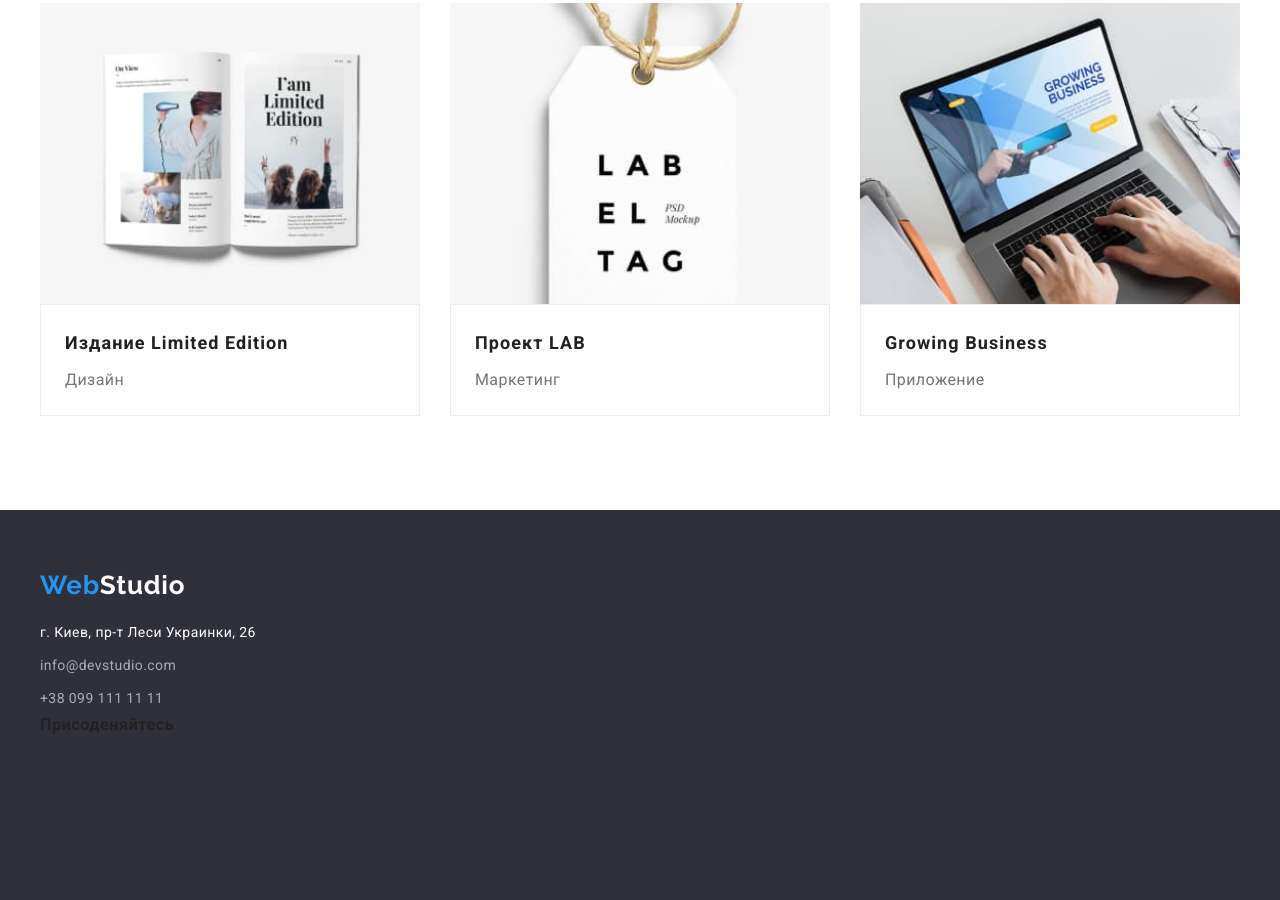
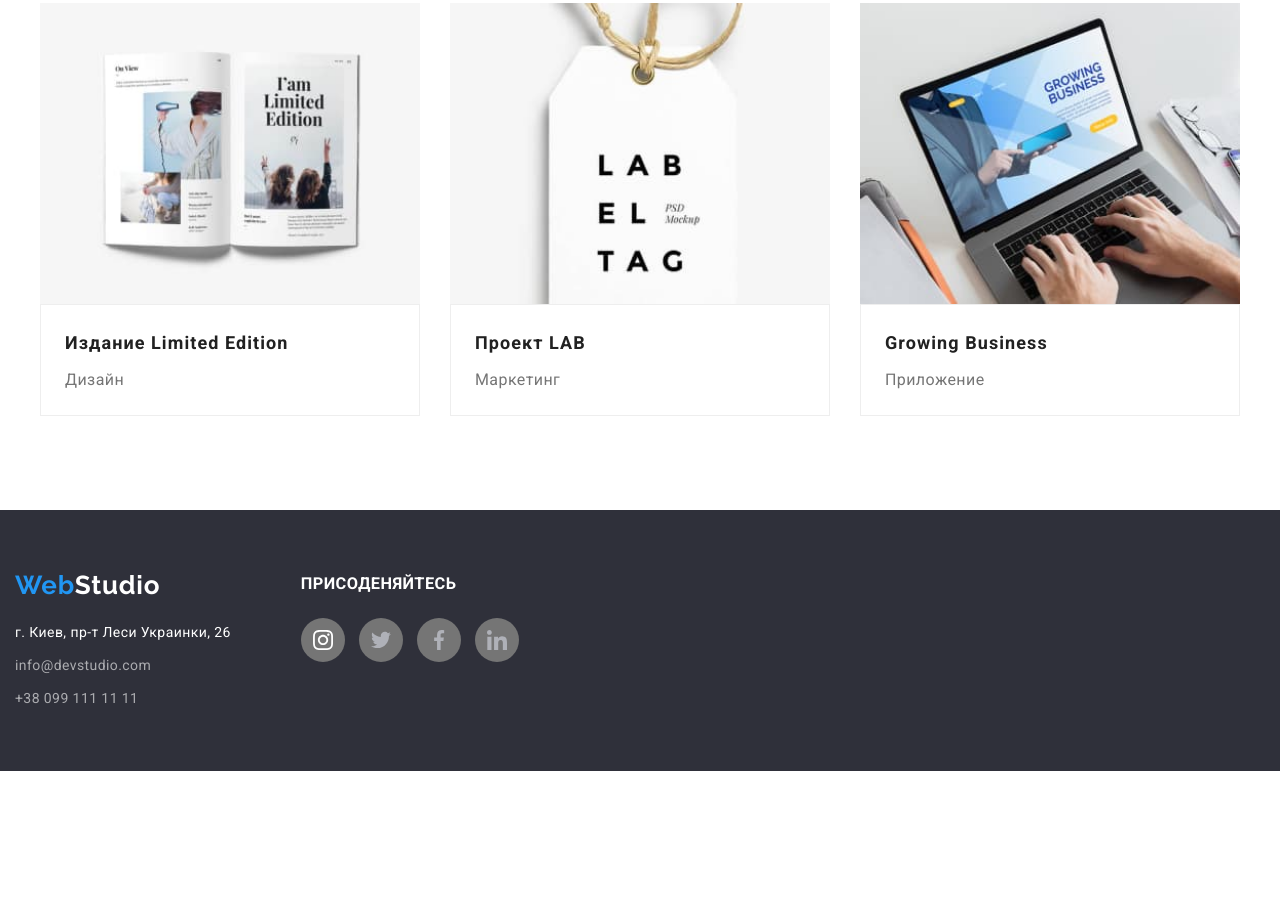
Before and after one commit to Oleksii-Borok/goit-markup-hw-04, a plain HTML site: page portfolio.html in a window 1280 px wide. Shown: the part 1148-2048 px from the top of the page. After the commit the page ends 1919 px from the top, so only its background shows below. Drawn offline with nearby package versions, Linux system fonts and the light colour scheme.

Commit message:
final-with-mistakes

```diff
--- a/css/styles.css
+++ b/css/styles.css
@@ -120,6 +120,11 @@ body {
   color: var(--blue-color);
 }
 
+.contacts-icon:hover,
+.contacts-icon:focus {
+  fill: var(--blue-color);
+}
+
 .header-contacts {
   display: flex;
   margin-left: auto;
@@ -128,6 +133,17 @@ body {
 .header-nav {
   display: flex;
   align-items: center;
+}
+
+.contacts-block {
+  display: flex;
+  align-items: center;
+}
+
+.contacts-icon {
+  padding-right: 10px;
+  padding-top: 6px;
+  fill: var(--main-text-color);
 }
 
 /* -------------------------main section------------------------ */
@@ -463,8 +479,49 @@ body {
 }
 
 .join {
+  margin-left: 70px;
+  margin-right: auto;
+}
+
+.join-link {
+  display: inline-flex;
+  justify-content: center;
+  align-items: center;
+  width: 44px;
+  height: 44px;
+  border-radius: 50px;
+  background-color: var(--main-text-color);
+}
+
+.join-link:hover,
+.join-link:focus {
+  background-color: var(--blue-color);
+}
+
+.join-item + .join-item {
+  margin-left: 10px;
+}
+
+.join-link-icon {
+  fill: var(--white-color);
+  display: inline-flex;
+  justify-content: center;
+}
+
+.join-item {
+  display: inline;
+}
+
+.join-title {
+  color: var(--white-color);
+  text-transform: uppercase;
 }
 
 .join-list {
-  display: flex;
+  padding-top: 20px;
 }
+
+.footer-container {
+  margin-right: auto;
+  display: inline-flex;
+}
--- a/portfolio.html
+++ b/portfolio.html
@@ -30,12 +30,29 @@
             </ul>
         </nav>
         <ul class="list header-contacts">
+
             <li class="contacts-item">
-                <a class="link header-link" href="mailto:info@devstudio.com">info@devstudio.com</a>
+                <div class="contacts-block">
+                    <a class="link" href="/">
+                        <svg class="contacts-icon" width="16" height="12">
+                            <use href="./images/icons.svg#icon-envelope-hover"></use>
+                        </svg>
+                    </a>
+                    <a class="link header-link" href="mailto:info@devstudio.com">info@devstudio.com</a>
+                </div>
             </li>
+
             <li class="contacts-item">
-                <a class="link header-link" href="tel:+380961111111">+38 096 111 11 11</a>
+                <div class="contacts-block">
+                    <a class="link" href="/">
+                        <svg class="contacts-icon" width="10" height="16">
+                            <use href="./images/icons.svg#icon-smartphone-hover"></use>
+                        </svg>
+                    </a>
+                    <a class="link header-link" href="tel:+380961111111">+38 096 111 11 11</a>
+                </div>
             </li>
+
         </ul>
     </div>
 </header>
@@ -163,7 +180,8 @@
 
 </main>
     <footer class="footer">
-        <div class="container">
+        <div class="container footer-container">
+            <div class="before-join">
         <a class="logo link" href="./index.html">Web<span class="logo-footer">Studio</span></a>
         <address class="address">
             <ul class="list footer-list">
@@ -180,22 +198,40 @@
                 </li>
             </ul>
         </address>
+        </div>
         <div class="join">
-            <h3 class="title">Присоденяйтесь</h3>
+            <h3 class="title join-title">Присоденяйтесь</h3>
             <ul class="list join-list">
-                <li>
-                    <a href=""><svg><use></use></svg></a>
+                <li class="join-item">
+                    <a href="/" class="link join-link">
+                        <svg class="join-link-icon" width="20" height="20">
+                            <use href="./images/icons.svg#icon-instagram-2"></use>
+                        </svg>
+                    </a>
                 </li>
 
-                <li>
-                    <a href=""><svg><use></use></svg></a>
+                <li class="join-item">
+                    <a href="/" class="link join-link">
+                        <svg class="join-link-icon" width="20" height="20">
+                            <use href="./images/icons.svg#icon-twitter-1"></use>
+                        </svg>
+                    </a>
                 </li>
 
-                <li>
-                    <a href=""><svg><use></use></svg></a>
+                <li class="join-item">
+                    <a href="/" class="link join-link">
+                        <svg class="join-link-icon" width="20" height="20">
+                            <use href="./images/icons.svg#icon-facebook-1"></use>
+                        </svg>
+                    </a>
                 </li>
 
-                <li><a href=""><svg><use></use></svg></a>
+                <li class="join-item">
+                    <a href="/" class="link join-link">
+                    <svg class="join-link-icon" width="20" height="20">
+                        <use href="./images/icons.svg#icon-linkedin-1"></use>
+                    </svg>
+                </a>
                 </li>
             </ul>
         </div>
```
Also changed, not shown: index.html (+60 -4 lines), images/icons.svg.
